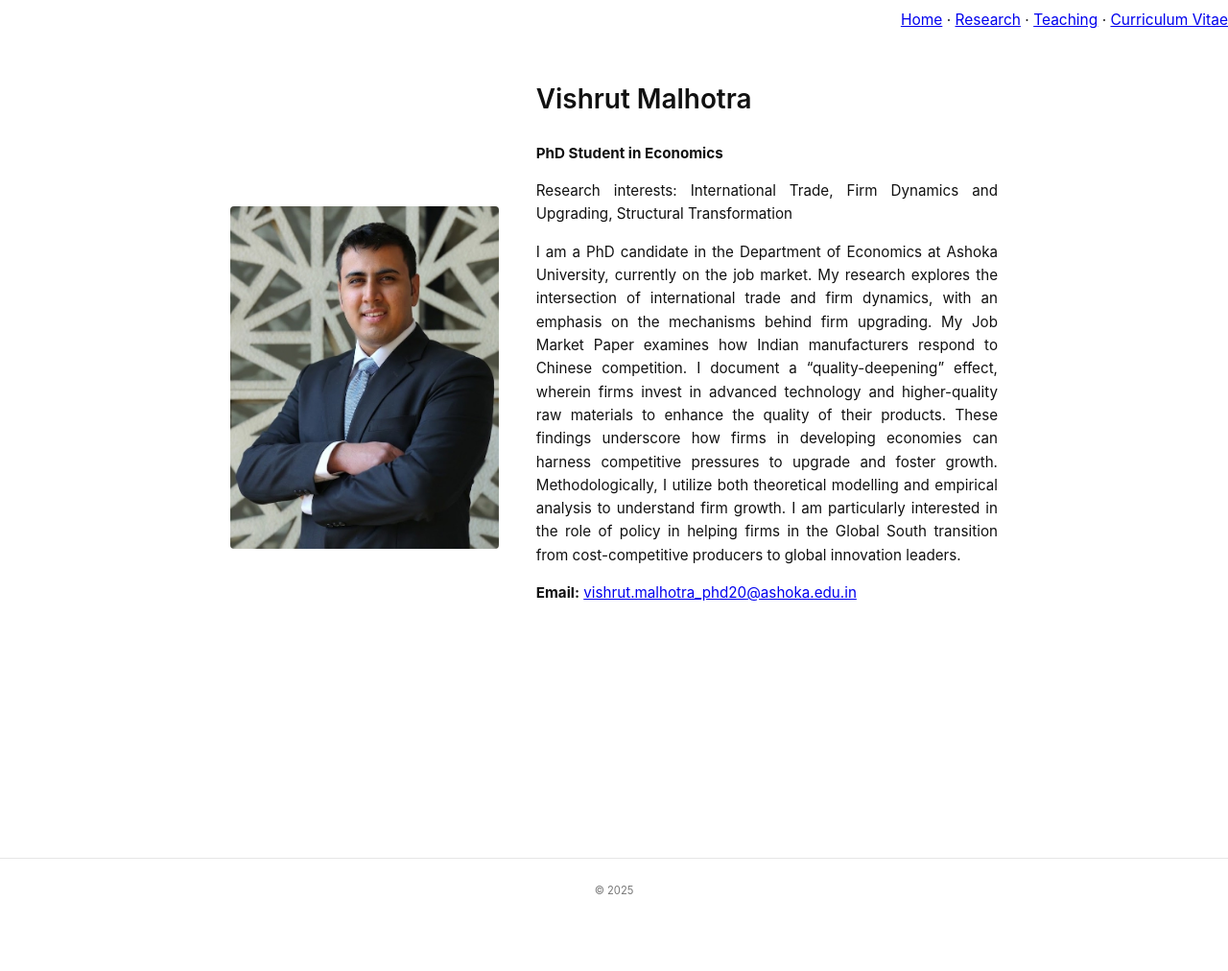
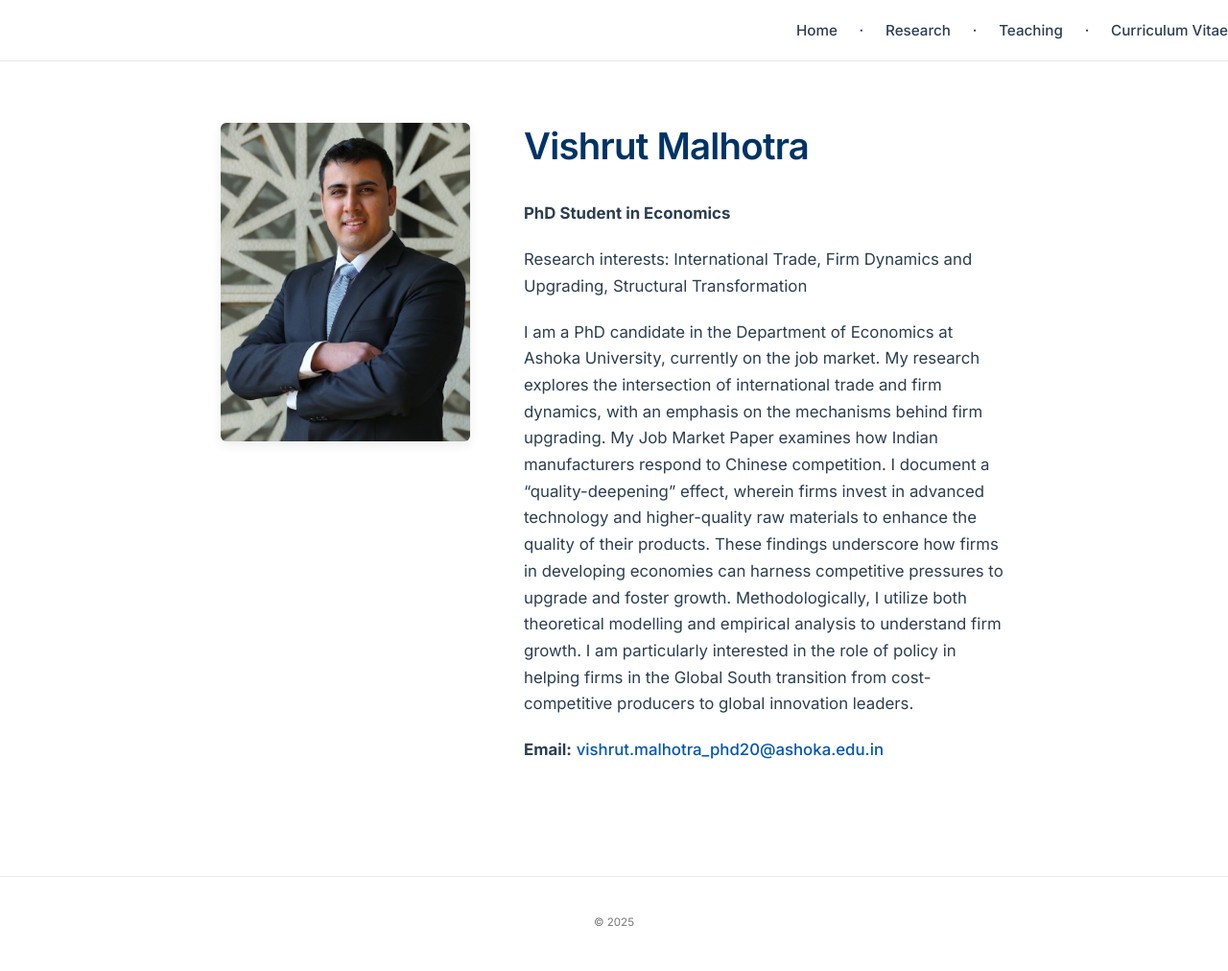
Before and after one commit to malhotravishrut/malhotravishrut.github.io, a Jekyll site: the page built from index.md, in a window 1280 px wide. Shown: the whole page at 96% size. Built offline with Jekyll 4.4.1, drawn with Linux system fonts in a browser that asks for light colours; before the commit the page ends 962 px from its top, so only the background shows below that.

Commit message:
Refactor CSS with variables and improved layout

```diff
--- a/assets/main.css
+++ b/assets/main.css
@@ -1,208 +1,214 @@
-/* ===== Clean academic layout ===== */
+/* =========================================
+   1. VARIABLES & RESET
+   ========================================= */
+:root {
+  --font-main: 'Inter', -apple-system, BlinkMacSystemFont, "Segoe UI", Roboto, sans-serif;
+  --color-primary: #003366;    /* World Bank/IMF Navy */
+  --color-text: #2c3e50;       /* Dark Slate - easier to read than pure black */
+  --color-text-light: #5f6c7b; /* Lighter grey for metadata */
+  --color-link: #0056b3;       /* Professional Blue */
+  --color-link-hover: #003366;
+  --color-bg: #ffffff;
+  --color-border: #eaeaea;
+  --max-width: 860px;          /* Slightly wider for modern screens */
+}
+
+* { box-sizing: border-box; }
+
+body {
+  font-family: var(--font-main);
+  font-size: 16px;
+  line-height: 1.65;
+  color: var(--color-text);
+  background-color: var(--color-bg);
+  margin: 0;
+  -webkit-font-smoothing: antialiased; /* Makes fonts look sharper on Mac */
+}
+
+a {
+  color: var(--color-link);
+  text-decoration: none;
+  transition: color 0.2s ease;
+}
+
+a:hover {
+  color: var(--color-link-hover);
+  text-decoration: underline;
+  text-underline-offset: 3px;
+}
+
+/* =========================================
+   2. LAYOUT UTILITIES
+   ========================================= */
+.site-container {
+  display: flex;
+  flex-direction: column;
+  min-height: 100vh;
+}
 
 .wrapper {
-  max-width: 800px;
-  margin-left: auto;
-  margin-right: auto;
+  max-width: var(--max-width);
+  margin: 0 auto;
+  padding: 0 20px;
+  width: 100%;
 }
 
-/* Body text: lighter, cleaner */
-body {
-  font-family: -apple-system, BlinkMacSystemFont, "Segoe UI",
-               Roboto, "Helvetica Neue", Arial, sans-serif;
-  font-size: 15.5px;
-  line-height: 1.6;
-  color: #111;
+.page-content {
+  flex: 1;
+  padding-bottom: 3rem;
 }
 
-/* Paragraphs */
-.page-content p {
-  text-align: justify;   /* remove this line if you prefer left-aligned */
-  margin-bottom: 1em;
+/* =========================================
+   3. TYPOGRAPHY
+   ========================================= */
+h1, h2, h3, h4 {
+  font-weight: 600;
+  color: #111;
+  margin-top: 2em;
+  margin-bottom: 0.8em;
+  line-height: 1.3;
 }
 
-/* Headings */
-h1 {
-  font-size: 1.9em;
-  font-weight: 600;
+h1 { font-size: 2rem; letter-spacing: -0.02em; }
+h2 { font-size: 1.5rem; border-bottom: 1px solid var(--color-border); padding-bottom: 0.3em; }
+h3 { font-size: 1.25rem; margin-top: 1.5em; }
+
+p { margin-bottom: 1.2em; }
+
+/* Page Titles (Research, Teaching, etc.) */
+.page-title {
+  margin-top: 0;
+  margin-bottom: 1.5em;
+  font-size: 2.2rem;
+  color: var(--color-primary);
 }
 
-h2 {
-  font-size: 1.3em;
-  margin-top: 1.5em;
-  font-weight: 600;
+/* =========================================
+   4. NAVIGATION (HEADER)
+   ========================================= */
+.site-header {
+  padding: 1.2em 0;
+  margin-bottom: 3em;
+  border-bottom: 1px solid var(--color-border);
+  background-color: #fff;
 }
 
-/* Navigation */
-/* Header: move navigation to the right on desktop, center on mobile */
-.site-header {
-  margin-top: 0.6em;
-  margin-bottom: 1.8em;
+/* Flex container for the nav */
+.site-header .site-nav {
   display: flex;
-  justify-content: flex-end;  /* push nav to the right inside the wrapper */
-  align-items: center;
+  justify-content: flex-end; /* Right align links */
+  gap: 1.5em;
+  font-size: 0.95rem;
+  font-weight: 500;
 }
 
-/* Ensure the nav line stays compact */
-.site-nav {
-  white-space: nowrap;
+.site-header a {
+  color: var(--color-text);
+  text-decoration: none;
 }
 
-/* Mobile: center navigation and allow wrapping */
-@media (max-width: 768px) {
-  .site-header {
-    justify-content: center;
-  }
-
-  .site-nav {
-    white-space: normal;
-    text-align: center;
-  }
-
-  .site-nav a {
-    display: inline-block;
-    margin: 0 .35em;
-  }
+.site-header a:hover {
+  color: var(--color-primary);
+  text-decoration: none; /* No underline on nav, just color change */
 }
 
+/* =========================================
+   5. HOME PAGE (Bio Section)
+   ========================================= */
+.home-container {
+  display: flex;
+  align-items: flex-start;
+  gap: 3.5em;
+  margin-top: 1em;
+}
+
+.home-photo img {
+  width: 260px;
+  height: auto;
+  border-radius: 6px; /* Soft rounding */
+  box-shadow: 0 4px 12px rgba(0,0,0,0.08); /* Subtle professional shadow */
+  object-fit: cover;
+}
+
+.home-text h1 {
+  margin-top: 0; /* Remove top margin for the name */
+  color: var(--color-primary);
+  font-size: 2.4rem;
+}
+
+.home-text p {
+  font-size: 1.05rem; /* Slightly larger for bio */
+}
+
+/* Email styling */
+.home-text a[href^="mailto"] {
+  font-weight: 500;
+}
+
+/* =========================================
+   6. TABLES (For Teaching/Data)
+   ========================================= */
 table {
   width: 100%;
   border-collapse: collapse;
+  margin: 1.5em 0;
+  font-size: 0.95rem;
 }
 
-td {
-  padding: 0.3em 0;
+td, th {
+  padding: 0.75em 0.5em;
+  border-bottom: 1px solid var(--color-border);
 }
 
-/* ===== Homepage layout ===== */
-
-.home-container {
-  display: flex;
-  align-items: center;   /* vertically center photo relative to text */
-  gap: 2.5em;
+tr:last-child td {
+  border-bottom: none;
 }
 
-.home-photo img {
-  width: 280px;           /* enlarge on desktop */
-  height: auto;
-  border-radius: 4px;
-  display: block;
-  transform: translateY(40px); /* nudge down to align middle of bio */
-  -webkit-transform: translateY(40px);
-  transition: transform 160ms ease;
+/* =========================================
+   7. FOOTER
+   ========================================= */
+.site-footer {
+  padding: 2em 0;
+  border-top: 1px solid var(--color-border);
+  text-align: center;
+  font-size: 0.85rem;
+  color: var(--color-text-light);
 }
 
-/* Mobile: stack photo above text */
+/* =========================================
+   8. MOBILE RESPONSIVENESS
+   ========================================= */
 @media (max-width: 768px) {
+  /* Stack Home Page */
   .home-container {
     flex-direction: column;
     align-items: center;
+    text-align: left; /* Keep text left aligned for readability */
+    gap: 2em;
   }
 
-/* Keep mobile behavior unchanged: stack and smaller size, no nudge */
-@media (max-width: 768px) {
   .home-photo img {
-    width: 160px;        /* mobile size */
-    margin-bottom: 1em;
-    transform: none;
-    -webkit-transform: none;
+    width: 180px;
   }
+
+  /* Adjust Nav */
+  .site-header {
+    padding: 1em 0;
+  }
+
+  .site-header .site-nav {
+    justify-content: center;
+    flex-wrap: wrap;
+    gap: 1em;
+    font-size: 0.9rem;
+  }
+
+  h1 { font-size: 1.75rem; }
+  .wrapper { padding: 0 1.25em; }
 }
 
-  .home-text {
-    text-align: left;
-  }
-}
-/* ===== Teaching & content page typography ===== */
-
-.page-content h1 {
-  font-size: 1.8em;
-  margin-bottom: 0.8em;
-}
-
-.page-content h2 {
-  font-size: 1.25em;
-  margin-top: 1.6em;
-  margin-bottom: 0.6em;
-}
-
-.page-content h3 {
-  font-size: 1.05em;
-  font-weight: 600;
-  margin-top: 1.2em;
-  margin-bottom: 0.4em;
-}
-
-/* Body text */
-.page-content p,
-.page-content li {
-  font-size: 0.98em;
-  line-height: 1.6;
-}
-
-/* Teaching lists spacing */
-.page-content p + p {
-  margin-top: 0.4em;
-}
-
-/* ===== Sticky footer (site-wide) ===== */
-
-html, body {
-  height: 100%;
-}
-
-body {
-  margin: 0;
-}
-
-.site-container {
-  min-height: 100vh;       /* fill viewport */
-  display: flex;
-  flex-direction: column;
-}
-
-.page-content {
-  flex: 1;                 /* push footer down when content is short */
-}
-
-.site-footer {
-  margin-top: 2.5em;
-  padding: 1em 0;
-  border-top: 1px solid #e5e5e5;
-  font-size: 0.85em;
-  color: #666;
-  text-align: center;
-}
-
-/* ===== CV page: opt out of site layout constraints ===== */
-
-.cv-page .site-container {
-  min-height: auto;
-  display: block;
-}
-
-.cv-page .page-content {
-  flex: none;
-}
-
-.cv-page .wrapper {
-  max-width: none;          /* remove width constraint */
-  margin-left: 0;
-  margin-right: 0;
-}
-
-/* Ensure CV embed uses full readable width */
-.cv-page iframe,
-.cv-page embed,
-.cv-page object {
-  width: 100%;
-  max-width: 900px;
-  height: 90vh;
-  display: block;
-  margin: 0 auto;
-}
-
-.cv-page h1 {
-  text-align: center;
-  margin-bottom: 1em;
-}
+/* =========================================
+   9. CV PAGE OVERRIDES
+   ========================================= */
+.cv-page .wrapper { max-width: 100%; padding: 0; }
+.cv-page .site-header { margin-bottom: 0; }
```
